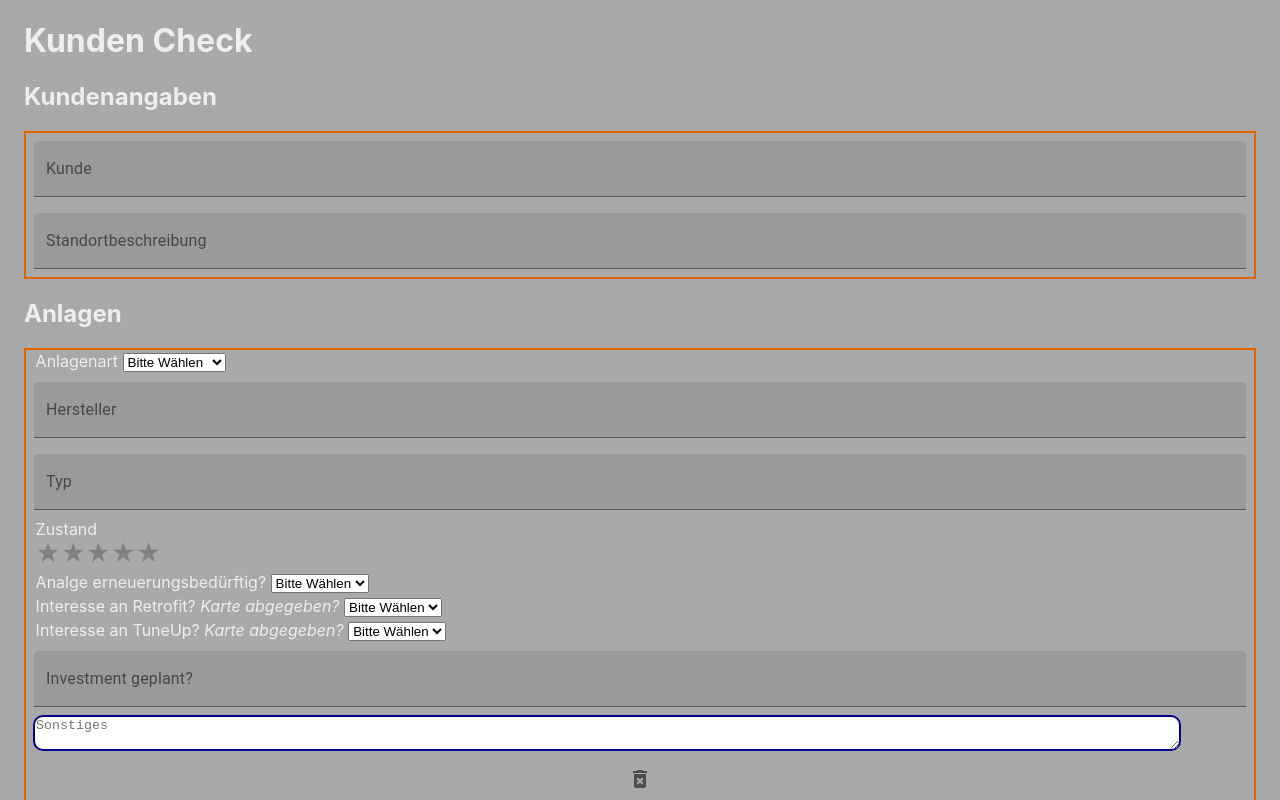
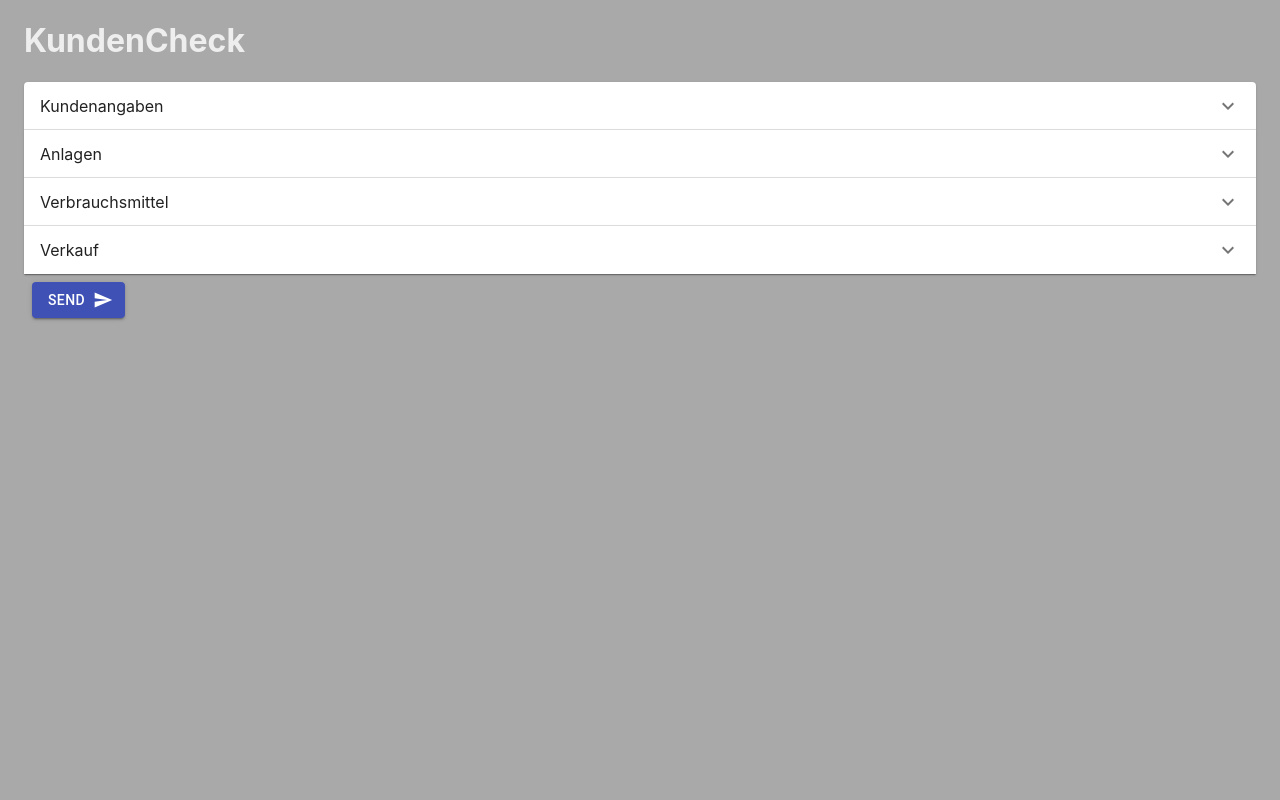
Before and after one commit to FAndres-CH/customcheck, a React (Create React App) app: page / in a window 1280 px wide. Shown: the top 800 px of the page. Built offline with nearby package versions, Linux system fonts and the light colour scheme.

Commit message:
collapse added

```diff
--- a/src/App_2.css
+++ b/src/App_2.css
@@ -1,6 +1,7 @@
 html{
   background-color: darkgray;
   color: #eee;
+  width: -webkit-fill-available;
 }
 
 .MuiRating-root{
--- a/src/App_2.js
+++ b/src/App_2.js
@@ -11,6 +11,11 @@ import { makeStyles } from '@material-ui/core/styles';
 import ReactStars from "react-rating-stars-component";
 import './App_2.css'
 import axios from 'axios';
+import Accordion from '@material-ui/core/Accordion';
+import AccordionSummary from '@material-ui/core/AccordionSummary';
+import AccordionDetails from '@material-ui/core/AccordionDetails';
+import Typography from '@material-ui/core/Typography';
+import ExpandMoreIcon from '@material-ui/icons/ExpandMore';
 
 const useStyles = makeStyles((theme) => ({
   root: {
@@ -33,18 +38,18 @@ function App() {
   ]);
 
   const [surround, setsurround] = useState([
-    { customer_companyname: '', customer_descript: '', need_sales: '',  customer_contact_name: '', customer_contact_mail: '' , customer_contact_phone: ''},
+    { customer_companyname: '', customer_descript: '', need_sales: '', customer_contact_name: '', customer_contact_mail: '', customer_contact_phone: '' },
   ]);
 
   const handleSubmit = (e) => {
     e.preventDefault();
     console.log("Machines", machines);
     console.log("Medias", JSON.stringify(medias));
-    const data =  JSON.stringify({surround: surround, machines: machines, medias: medias});
+    const data = JSON.stringify({ surround: surround, machines: machines, medias: medias });
     console.log(data)
-    const data1 = { "name" : "Mike" };
+    const data1 = { "name": "Mike" };
     const api = 'https://uyuurxttnf.execute-api.eu-west-1.amazonaws.com/Prod';
-    axios.post(api , data)
+    axios.post(api, data)
       .then(res => {
         console.log(res);
         console.log(res.data);
@@ -142,9 +147,17 @@ function App() {
 
   return (
     <Container>
-      <h1>Kunden Check</h1>
+      <h1>KundenCheck</h1>
       <form className={classes.root} onSubmit={handleSubmit}> {/* onSubmit={handleSubmit}, action="https://httpbin.org/post" method="post" */}
-      <h2>Kundenangaben</h2>
+        <Accordion>
+          <AccordionSummary
+            expandIcon={<ExpandMoreIcon />}
+            aria-controls="panel1a-content"
+            id="panel1a-header"
+          >
+            <div className="accordingTitle">Kundenangaben</div>
+          </AccordionSummary>
+          <AccordionDetails>
             <div className="customer">
               <TextField
                 name="customer_companyname"
@@ -162,9 +175,19 @@ function App() {
                 value={surround.customer_descript}
                 onChange={event => handleChangeSurround(event)}
               />
+
             </div>
-
-        <h2>Anlagen</h2>
+          </AccordionDetails>
+        </Accordion>
+        <Accordion>
+          <AccordionSummary
+            expandIcon={<ExpandMoreIcon />}
+            aria-controls="panel2a-content"
+            id="panel2a-header"
+          >
+            <div className="accordingTitle">Anlagen</div>
+          </AccordionSummary>
+          <AccordionDetails>
             {machines.map(machines => (
               <div className="machines" key={machines.id}>
                 <label className="form-group">Anlagenart <select className="form-control" name="style" onChange={event => handleChangeInputMachine(machines.id, event)}>
@@ -280,12 +303,18 @@ function App() {
             >
               <AddIcon />
             </IconButton>
-
-
-
+          </AccordionDetails>
+        </Accordion>
+        <Accordion>
+          <AccordionSummary
+            expandIcon={<ExpandMoreIcon />}
+            aria-controls="panel2a-content"
+            id="panel2a-header"
+          >
+            <div className="accordingTitle">Verbrauchsmittel</div>
+          </AccordionSummary>
+          <AccordionDetails>
             <div>
-          <h2>Verbrauchsmittel</h2>
-
               <div className="media">
 
                 <label>Fremdprodukt(e) <select className="form-control" name="selectbox_otherProducts" onChange={event => handleChangeInputMedia(medias.id, event)}>
@@ -362,12 +391,20 @@ function App() {
               >
                 <AddIcon />
               </IconButton>
-
             </div>
-        <div>
-            <h2>Verkauf</h2>
+          </AccordionDetails>
+        </Accordion>
+        <Accordion>
+          <AccordionSummary
+            expandIcon={<ExpandMoreIcon />}
+            aria-controls="panel2a-content"
+            id="panel2a-header"
+          >
+            <div className="accordingTitle">Verkauf</div>
+          </AccordionSummary>
+          <AccordionDetails>
             <div className="sales">
-<label className="form-group">Kunde wünscht Kontaktaufnahme<select className="form-control" name="need_sales"  onChange={event => handleChangeSurround( event)}>
+              <label className="form-group">Kunde wünscht Kontaktaufnahme<select className="form-control" name="need_sales" onChange={event => handleChangeSurround(event)}>
                 <option value="unknown">
                   Bitte Wählen
                 </option>
@@ -404,13 +441,14 @@ function App() {
                 onChange={event => handleChangeSurround(event)}
               />
             </div>
-        </div>
+          </AccordionDetails>
+        </Accordion>
         <Button
           className={classes.button}
           variant="contained"
           color="primary"
           type="submit"
-          endIcon={<SendIcon/>}
+          endIcon={<SendIcon />}
           onClick={handleSubmit}
         >Send</Button>
       </form>{/* onClick={handleSubmit}, value="send"  */}
```
Lines whose indentation alone changed are shown as unchanged.
